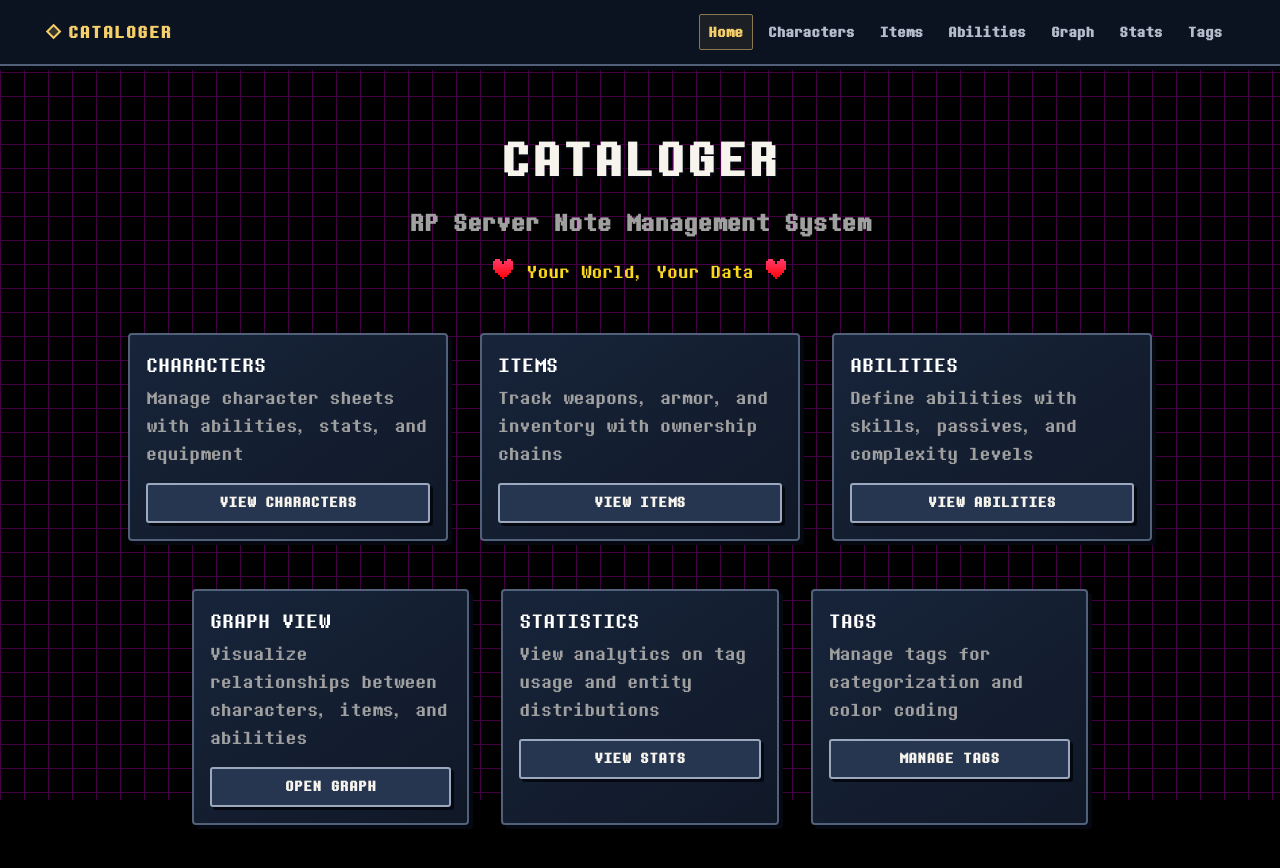
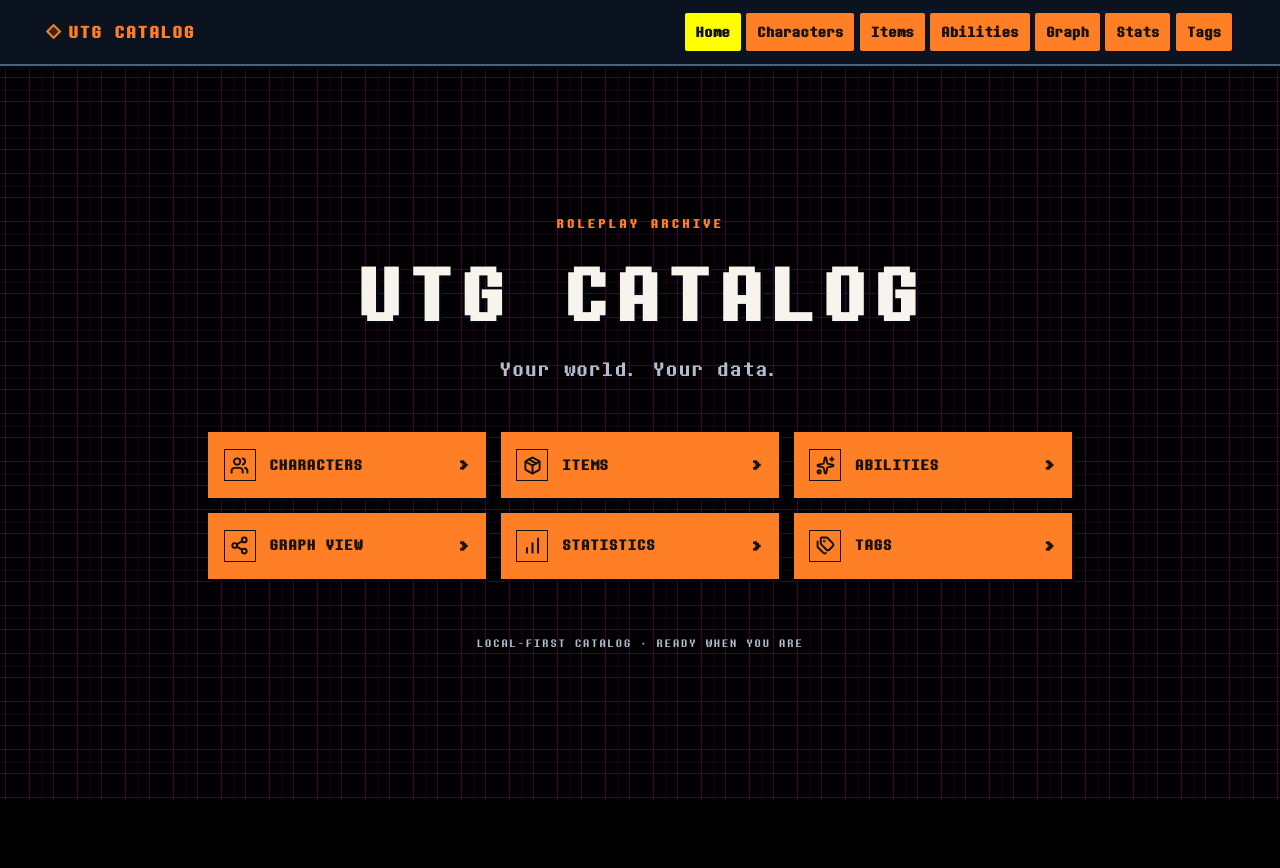
Before and after one commit to ShowtimeStudiosInc/utg-catalog, a Next.js app: page / in a window 1280 px wide. Shown: the top 868 px of the page. After the commit the page ends 800 px from the top, so only its background shows below. Built offline with nearby package versions, Linux system fonts and the light colour scheme.

Commit message:
Save uncommitted changes

```diff
--- a/electron.js
+++ b/electron.js
@@ -200,7 +200,7 @@ function waitForServer(child) {
         if (match) {
           finish(null, `http://127.0.0.1:${match[1]}`);
         } else if (line) {
-          console.log(`[Cataloger server] ${line}`);
+          console.log(`[UTG Catalog server] ${line}`);
         }
       }
     }
@@ -221,7 +221,7 @@ function waitForServer(child) {
     child.once('error', onError);
     child.once('exit', onExit);
     child.stderr.on('data', (chunk) => {
-      console.error(`[Cataloger server] ${chunk.toString().trimEnd()}`);
+      console.error(`[UTG Catalog server] ${chunk.toString().trimEnd()}`);
     });
   });
 }
@@ -230,10 +230,10 @@ async function waitForDevelopmentServer(child, port) {
   const url = `http://127.0.0.1:${port}`;
   const timeoutAt = Date.now() + startupTimeoutMs;
   child.stdout.on('data', (chunk) => {
-    console.log(`[Cataloger dev server] ${chunk.toString().trimEnd()}`);
+    console.log(`[UTG Catalog dev server] ${chunk.toString().trimEnd()}`);
   });
   child.stderr.on('data', (chunk) => {
-    console.error(`[Cataloger dev server] ${chunk.toString().trimEnd()}`);
+    console.error(`[UTG Catalog dev server] ${chunk.toString().trimEnd()}`);
   });
 
   while (Date.now() < timeoutAt) {
@@ -325,7 +325,7 @@ function createWindow() {
   });
 
   mainWindow.loadURL(appUrl).catch((error) => {
-    console.error('Failed to load Cataloger:', error);
+    console.error('Failed to load UTG Catalog:', error);
   });
 
   if (isDev) mainWindow.webContents.openDevTools();
@@ -335,7 +335,7 @@ function createTray() {
   if (process.platform !== 'win32' || !fs.existsSync(iconPath)) return;
 
   tray = new Tray(iconPath);
-  tray.setToolTip('RP Cataloger');
+  tray.setToolTip('UTG Catalog');
   tray.setContextMenu(
     Menu.buildFromTemplate([
       { label: 'Open App', click: () => mainWindow?.show() },
@@ -356,9 +356,9 @@ app.whenReady()
     createTray();
   })
   .catch((error) => {
-    console.error('Failed to start Cataloger:', error);
+    console.error('Failed to start UTG Catalog:', error);
     dialog.showErrorBox(
-      'Cataloger could not start',
+      'UTG Catalog could not start',
       `The application failed to initialize.\n\n${error.message}`,
     );
     app.quit();
--- a/package.json
+++ b/package.json
@@ -51,7 +51,7 @@
   },
   "build": {
     "appId": "com.cataloger.rpmanager",
-    "productName": "RP Cataloger",
+    "productName": "UTG Catalog",
     "directories": {
       "output": "dist"
     },
--- a/src/app/globals.css
+++ b/src/app/globals.css
@@ -16,12 +16,12 @@
   --panel-border: #52617a;
   --ink: #f6f4ed;
   --muted: #b5bdcc;
-  --gold: #f5cf69;
+  --accent: #ff7f27;
+  --accent-hover: #ffff00;
+  --accent-ink: #17120c;
   --soul: #ff647c;
-  --focus: #ffdc78;
+  --focus: #ffff00;
   --app-navigation-height: 66px;
-  --grid-near-offset: 0px;
-  --grid-far-offset: 0px;
 }
 
 * {
@@ -54,17 +54,29 @@ body * {
   z-index: -1;
   inset: 0;
   pointer-events: none;
+}
+
+.scroll-grid-background__layer {
+  position: absolute;
+  inset: 0;
+  background-repeat: repeat;
+  will-change: background-position;
+}
+
+.scroll-grid-background__layer--near {
   background-image:
     linear-gradient(#420042 1px, transparent 1px),
-    linear-gradient(90deg, #420042 1px, transparent 1px),
+    linear-gradient(90deg, #420042 1px, transparent 1px);
+  background-size: 24px 24px;
+  animation: grid-drift-near 26s linear infinite;
+}
+
+.scroll-grid-background__layer--far {
+  background-image:
     linear-gradient(#210021 1px, transparent 1px),
     linear-gradient(90deg, #210021 1px, transparent 1px);
-  background-size: 24px 24px, 24px 24px, 48px 48px, 48px 48px;
-  background-position:
-    var(--grid-near-offset) var(--grid-near-offset),
-    var(--grid-near-offset) var(--grid-near-offset),
-    var(--grid-far-offset) var(--grid-far-offset),
-    var(--grid-far-offset) var(--grid-far-offset);
+  background-size: 48px 48px;
+  animation: grid-drift-far 41s linear infinite;
 }
 
 h1,
@@ -92,7 +104,7 @@ a {
 }
 
 a:hover {
-  color: var(--gold);
+  color: var(--accent-hover);
 }
 
 button,
@@ -107,9 +119,34 @@ select {
   outline-offset: 3px;
 }
 
+button:not(:disabled),
+[role="button"]:not([aria-disabled="true"]),
+input[type="button"]:not(:disabled),
+input[type="submit"]:not(:disabled),
+input[type="reset"]:not(:disabled) {
+  border-color: var(--accent);
+  background-color: var(--accent);
+  color: var(--accent-ink);
+}
+
+button:not(:disabled):hover,
+[role="button"]:not([aria-disabled="true"]):hover,
+input[type="button"]:not(:disabled):hover,
+input[type="submit"]:not(:disabled):hover,
+input[type="reset"]:not(:disabled):hover,
+button:not(:disabled):focus-visible,
+[role="button"]:not([aria-disabled="true"]):focus-visible,
+input[type="button"]:not(:disabled):focus-visible,
+input[type="submit"]:not(:disabled):focus-visible,
+input[type="reset"]:not(:disabled):focus-visible {
+  border-color: var(--accent-hover);
+  background-color: var(--accent-hover);
+  color: #111111;
+}
+
 ::selection {
-  color: var(--night);
-  background: var(--gold);
+  color: #111111;
+  background: var(--accent-hover);
 }
 
 .min-h-screen {
@@ -118,11 +155,11 @@ select {
 
 .deltarune-button {
   min-height: 40px;
-  border: 2px solid #9ba8bd !important;
+  border: 2px solid var(--accent) !important;
   border-radius: 3px !important;
-  background: #263650 !important;
+  background: var(--accent) !important;
   box-shadow: 3px 3px 0 #050810;
-  color: var(--ink) !important;
+  color: var(--accent-ink) !important;
   font-family: "DTM Mono", monospace;
   font-size: 0.9rem !important;
   font-weight: 800;
@@ -135,19 +172,31 @@ select {
   cursor: not-allowed;
   opacity: 0.62;
   transform: none;
+  filter: grayscale(0.75);
 }
 
 .deltarune-button:hover:not(:disabled) {
   transform: translate(-1px, -1px);
-  border-color: var(--gold) !important;
-  background: #344a6d !important;
+  border-color: var(--accent-hover) !important;
+  background: var(--accent-hover) !important;
+  color: #111111 !important;
   box-shadow: 4px 4px 0 #050810;
 }
 
-.deltarune-button:focus-within {
+.deltarune-button:focus-visible {
   border-color: var(--focus) !important;
   outline: 3px solid var(--focus);
   outline-offset: 3px;
+  background: var(--accent-hover) !important;
+  color: #111111 !important;
+}
+
+button:disabled,
+input[type="button"]:disabled,
+input[type="submit"]:disabled,
+input[type="reset"]:disabled {
+  cursor: not-allowed;
+  filter: grayscale(0.75);
 }
 
 .deltarune-button:active:not(:disabled) {
@@ -165,8 +214,8 @@ select {
 }
 
 .deltarune-card:hover {
-  border-color: var(--gold) !important;
-  box-shadow: 4px 4px 0 #050810, 0 0 0 1px #f5cf6930;
+  border-color: var(--accent) !important;
+  box-shadow: 4px 4px 0 #050810, 0 0 0 1px #ff7f2730;
 }
 
 .deltarune-input {
@@ -220,8 +269,8 @@ select {
 
 [data-slot="select-item"]:hover,
 [data-slot="select-item"][data-highlighted] {
-  background: var(--panel-raised);
-  color: var(--gold);
+  background: var(--accent-hover);
+  color: #111111;
 }
 
 .soul-heart {
@@ -249,6 +298,110 @@ select {
   text-shadow: 0 2px 0 #050810, 2px 2px 0 #050810;
 }
 
+.home-page {
+  display: flex;
+  min-height: calc(100vh - var(--app-navigation-height));
+  align-items: center;
+}
+
+.home-page__content {
+  width: 100%;
+  max-width: 66rem;
+  padding-top: clamp(3rem, 9vh, 6rem);
+  padding-bottom: clamp(3rem, 9vh, 6rem);
+}
+
+.home-page__header {
+  margin: 0 auto clamp(2rem, 6vh, 3.5rem);
+  text-align: center;
+}
+
+.home-page__eyebrow {
+  margin-bottom: 0.9rem;
+  color: var(--accent);
+  font-size: 0.78rem;
+  font-weight: 800;
+  letter-spacing: 0.24em;
+}
+
+.home-page__title {
+  margin: 0;
+  color: var(--ink);
+  font-size: clamp(2.5rem, 7vw, 4.75rem);
+  letter-spacing: 0.08em;
+}
+
+.home-page__tagline {
+  margin-top: 0.9rem;
+  color: var(--muted);
+  font-size: clamp(1rem, 2.4vw, 1.25rem);
+  letter-spacing: 0.04em;
+}
+
+.destination-grid {
+  display: grid;
+  max-width: 54rem;
+  grid-template-columns: repeat(3, minmax(0, 1fr));
+  gap: 0.9rem;
+  margin: 0 auto;
+}
+
+.destination-button {
+  display: flex;
+  min-width: 0;
+  min-height: 4.15rem;
+  align-items: center;
+  gap: 0.85rem;
+  border: 2px solid var(--accent);
+  background: var(--accent);
+  box-shadow: 3px 3px 0 #050810;
+  color: var(--accent-ink);
+  padding: 0.75rem 0.85rem;
+  font-size: 0.92rem;
+  font-weight: 900;
+  letter-spacing: 0.035em;
+  text-decoration: none;
+  transition: transform 120ms ease, background-color 120ms ease, border-color 120ms ease;
+  animation: destination-enter 360ms both;
+}
+
+.destination-button:hover,
+.destination-button:focus-visible {
+  transform: translate(-1px, -1px);
+  border-color: var(--accent-hover);
+  background: var(--accent-hover);
+  color: #111111;
+  box-shadow: 4px 4px 0 #050810;
+}
+
+.destination-button__icon {
+  display: grid;
+  width: 2rem;
+  height: 2rem;
+  flex: 0 0 auto;
+  place-items: center;
+  border: 1px solid currentColor;
+}
+
+.destination-button__arrow {
+  margin-left: auto;
+  font-size: 1.4rem;
+  line-height: 1;
+}
+
+.home-page__footer {
+  margin: clamp(2.5rem, 7vh, 4rem) 0 0;
+  color: #b5bdcc;
+  font-size: 0.7rem;
+  letter-spacing: 0.13em;
+  text-align: center;
+}
+
+@keyframes destination-enter {
+  from { opacity: 0; transform: translateY(7px); }
+  to { opacity: 1; transform: translateY(0); }
+}
+
 .pixel-border {
   image-rendering: pixelated;
 }
@@ -272,7 +425,7 @@ select {
   flex: 0 0 auto;
   align-items: center;
   gap: 0.55rem;
-  color: var(--gold);
+  color: var(--accent);
   font-weight: 900;
   letter-spacing: 0.08em;
   text-decoration: none;
@@ -282,17 +435,17 @@ select {
   width: 0.7rem;
   height: 0.7rem;
   border: 2px solid currentColor;
-  background: #f5cf6930;
+  background: #ff7f2730;
   content: "";
   transform: rotate(45deg);
 }
 
 .app-navigation__back {
   flex: 0 0 auto;
-  border: 1px solid #63728a;
+  border: 2px solid var(--accent);
   border-radius: 2px;
-  background: #18243a;
-  color: var(--ink);
+  background: var(--accent);
+  color: var(--accent-ink);
   cursor: pointer;
   font-weight: 700;
   padding: 0.35rem 0.65rem;
@@ -300,8 +453,9 @@ select {
 }
 
 .app-navigation__back:hover {
-  border-color: var(--gold);
-  color: var(--gold);
+  border-color: var(--accent-hover);
+  background: var(--accent-hover);
+  color: #111111;
 }
 
 .app-navigation__links {
@@ -315,9 +469,10 @@ select {
 }
 
 .app-navigation__link {
-  border: 1px solid transparent;
+  border: 2px solid var(--accent);
   border-radius: 2px;
-  color: var(--muted);
+  background: var(--accent);
+  color: var(--accent-ink);
   font-size: 0.9rem;
   font-weight: 700;
   padding: 0.35rem 0.55rem;
@@ -327,9 +482,9 @@ select {
 
 .app-navigation__link:hover,
 .app-navigation__link[aria-current="page"] {
-  border-color: #8b7750;
-  background: #f5cf6912;
-  color: var(--gold);
+  border-color: var(--accent-hover);
+  background: var(--accent-hover);
+  color: #111111;
 }
 
 .tag-emoji {
@@ -364,13 +519,13 @@ select {
 
 .emoji-picker-option:hover,
 .emoji-picker-option[aria-pressed="true"] {
-  border-color: var(--gold);
-  background: #f5cf6912;
-  color: var(--ink);
+  border-color: var(--accent-hover);
+  background: var(--accent-hover);
+  color: #111111;
 }
 
 .emoji-picker-option[aria-pressed="true"] {
-  box-shadow: inset 0 0 0 1px #f5cf6940;
+  box-shadow: inset 0 0 0 1px #ff7f2780;
 }
 
 .emoji-picker-option img {
@@ -414,9 +569,9 @@ select {
 }
 
 .emoji-picker-error button {
-  border: 1px solid #ff9aa4;
-  background: transparent;
-  color: #ffb0b8;
+  border: 1px solid var(--accent);
+  background: var(--accent);
+  color: var(--accent-ink);
   cursor: pointer;
   font-size: 0.75rem;
   font-weight: 800;
@@ -424,7 +579,9 @@ select {
 }
 
 .emoji-picker-error button:hover {
-  background: #ff9aa41a;
+  border-color: var(--accent-hover);
+  background: var(--accent-hover);
+  color: #111111;
 }
 
 .skip-to-content {
@@ -434,14 +591,17 @@ select {
   left: 0.5rem;
   padding: 0.65rem 0.85rem;
   transform: translateY(-160%);
-  border: 2px solid var(--gold);
+  border: 2px solid var(--accent);
   background: var(--panel);
-  color: var(--ink);
+  color: var(--accent);
   font-weight: 800;
 }
 
 .skip-to-content:focus {
   transform: translateY(0);
+  border-color: var(--accent-hover);
+  background: var(--accent-hover);
+  color: #111111;
 }
 
 .tags-page__heading {
@@ -494,7 +654,7 @@ select {
 }
 
 .page-state__mark {
-  color: var(--gold);
+  color: var(--accent);
   font-size: 1.5rem;
   font-weight: 900;
   margin-bottom: 0.35rem;
@@ -537,7 +697,15 @@ select {
 }
 
 ::-webkit-scrollbar-thumb:hover {
-  background: var(--gold);
+  background: var(--accent-hover);
+}
+
+@keyframes grid-drift-near {
+  to { background-position: 24px 24px, 24px 24px; }
+}
+
+@keyframes grid-drift-far {
+  to { background-position: -48px -48px, -48px -48px; }
 }
 
 @keyframes heartbeat {
@@ -546,6 +714,23 @@ select {
 }
 
 @media (max-width: 700px) {
+  .destination-grid {
+    max-width: 32rem;
+    grid-template-columns: repeat(2, minmax(0, 1fr));
+  }
+
+  .destination-button {
+    min-height: 3.75rem;
+    gap: 0.6rem;
+    padding: 0.65rem;
+    font-size: 0.76rem;
+  }
+
+  .destination-button__icon {
+    width: 1.75rem;
+    height: 1.75rem;
+  }
+
   .app-navigation {
     display: grid;
     grid-template-columns: minmax(0, 1fr) auto;
@@ -579,6 +764,12 @@ select {
   }
 }
 
+@media (max-width: 420px) {
+  .destination-grid {
+    grid-template-columns: minmax(0, 1fr);
+  }
+}
+
 @media (max-width: 360px) {
   :root {
     --app-navigation-height: 188px;
@@ -594,4 +785,9 @@ select {
     animation-iteration-count: 1 !important;
     transition-duration: 0.01ms !important;
   }
+
+  .scroll-grid-background__layer--near,
+  .scroll-grid-background__layer--far {
+    animation: none;
+  }
 }
--- a/src/app/layout.tsx
+++ b/src/app/layout.tsx
@@ -5,7 +5,7 @@ import { AppNavigation } from "@/components/app-navigation";
 import { ScrollGridBackground } from "@/components/scroll-grid-background";
 
 export const metadata: Metadata = {
-  title: "Cataloger | RP Archive",
+  title: "UTG Catalog",
   description: "Visual note-taking application for roleplay server management",
 };
 
--- a/src/app/page.tsx
+++ b/src/app/page.tsx
@@ -1,119 +1,50 @@
 import Link from "next/link";
-import { Button } from "@/components/ui/button";
-import { Card, CardContent, CardDescription, CardHeader, CardTitle } from "@/components/ui/card";
+import {
+  ChartNoAxesColumnIncreasing,
+  Package,
+  Share2,
+  Sparkles,
+  Tags,
+  Users,
+} from "lucide-react";
+
+const destinations = [
+  { label: "CHARACTERS", href: "/characters", icon: Users },
+  { label: "ITEMS", href: "/items", icon: Package },
+  { label: "ABILITIES", href: "/abilities", icon: Sparkles },
+  { label: "GRAPH VIEW", href: "/graph", icon: Share2 },
+  { label: "STATISTICS", href: "/stats", icon: ChartNoAxesColumnIncreasing },
+  { label: "TAGS", href: "/tags", icon: Tags },
+];
 
 export default function Home() {
   return (
-    <div className="min-h-screen bg-[#1a1a2e] pixel-border">
-      <div className="container mx-auto px-4 py-16">
-        <div className="text-center mb-12">
-          <h1 className="text-4xl md:text-5xl text-white mb-4 retro-glow">CATALOGER</h1>
-          <p className="text-2xl text-[#a0a0a0] font-bold">RP Server Note Management System</p>
-          <div className="mt-4 text-[#f9d71c] text-lg">
-            <span className="soul-heart" aria-hidden="true" /> Your World, Your Data{" "}
-            <span className="soul-heart" aria-hidden="true" />
-          </div>
-        </div>
+    <div className="home-page min-h-screen">
+      <div className="home-page__content container mx-auto px-4 py-16">
+        <header className="home-page__header">
+          <p className="home-page__eyebrow">ROLEPLAY ARCHIVE</p>
+          <h1 className="home-page__title retro-glow">UTG CATALOG</h1>
+          <p className="home-page__tagline">Your world. Your data.</p>
+        </header>
 
-        <div className="grid md:grid-cols-3 gap-8 max-w-5xl mx-auto">
-          <Card className="deltarune-card cursor-pointer h-full">
-            <CardHeader>
-              <CardTitle className="text-white text-xl">CHARACTERS</CardTitle>
-              <CardDescription className="text-[#a0a0a0] text-lg">
-                Manage character sheets with abilities, stats, and equipment
-              </CardDescription>
-            </CardHeader>
-            <CardContent>
-              <Link href="/characters">
-                <Button className="w-full deltarune-button text-white">
-                  VIEW CHARACTERS
-                </Button>
-              </Link>
-            </CardContent>
-          </Card>
+        <nav className="destination-grid" aria-label="Catalog destinations">
+          {destinations.map(({ label, href, icon: Icon }, index) => (
+            <Link
+              key={href}
+              className="destination-button"
+              href={href}
+              style={{ animationDelay: `${index * 70}ms` }}
+            >
+              <span className="destination-button__icon" aria-hidden="true">
+                <Icon size={19} strokeWidth={2.5} />
+              </span>
+              <span>{label}</span>
+              <span className="destination-button__arrow" aria-hidden="true">›</span>
+            </Link>
+          ))}
+        </nav>
 
-          <Card className="deltarune-card cursor-pointer h-full">
-            <CardHeader>
-              <CardTitle className="text-white text-xl">ITEMS</CardTitle>
-              <CardDescription className="text-[#a0a0a0] text-lg">
-                Track weapons, armor, and inventory with ownership chains
-              </CardDescription>
-            </CardHeader>
-            <CardContent>
-              <Link href="/items">
-                <Button className="w-full deltarune-button text-white">
-                  VIEW ITEMS
-                </Button>
-              </Link>
-            </CardContent>
-          </Card>
-
-          <Card className="deltarune-card cursor-pointer h-full">
-            <CardHeader>
-              <CardTitle className="text-white text-xl">ABILITIES</CardTitle>
-              <CardDescription className="text-[#a0a0a0] text-lg">
-                Define abilities with skills, passives, and complexity levels
-              </CardDescription>
-            </CardHeader>
-            <CardContent>
-              <Link href="/abilities">
-                <Button className="w-full deltarune-button text-white">
-                  VIEW ABILITIES
-                </Button>
-              </Link>
-            </CardContent>
-          </Card>
-        </div>
-
-        <div className="mt-12 grid md:grid-cols-3 gap-8 max-w-4xl mx-auto">
-          <Card className="deltarune-card cursor-pointer h-full">
-            <CardHeader>
-              <CardTitle className="text-white text-xl">GRAPH VIEW</CardTitle>
-              <CardDescription className="text-[#a0a0a0] text-lg">
-                Visualize relationships between characters, items, and abilities
-              </CardDescription>
-            </CardHeader>
-            <CardContent>
-              <Link href="/graph">
-                <Button className="w-full deltarune-button text-white">
-                  OPEN GRAPH
-                </Button>
-              </Link>
-            </CardContent>
-          </Card>
-
-          <Card className="deltarune-card cursor-pointer h-full">
-            <CardHeader>
-              <CardTitle className="text-white text-xl">STATISTICS</CardTitle>
-              <CardDescription className="text-[#a0a0a0] text-lg">
-                View analytics on tag usage and entity distributions
-              </CardDescription>
-            </CardHeader>
-            <CardContent>
-              <Link href="/stats">
-                <Button className="w-full deltarune-button text-white">
-                  VIEW STATS
-                </Button>
-              </Link>
-            </CardContent>
-          </Card>
-
-          <Card className="deltarune-card cursor-pointer h-full">
-            <CardHeader>
-              <CardTitle className="text-white text-xl">TAGS</CardTitle>
-              <CardDescription className="text-[#a0a0a0] text-lg">
-                Manage tags for categorization and color coding
-              </CardDescription>
-            </CardHeader>
-            <CardContent>
-              <Link href="/tags">
-                <Button className="w-full deltarune-button text-white">
-                  MANAGE TAGS
-                </Button>
-              </Link>
-            </CardContent>
-          </Card>
-        </div>
+        <p className="home-page__footer">LOCAL-FIRST CATALOG · READY WHEN YOU ARE</p>
       </div>
     </div>
   );
--- a/src/components/app-navigation.tsx
+++ b/src/components/app-navigation.tsx
@@ -47,8 +47,8 @@ export function AppNavigation() {
           ← Back
         </button>
       )}
-      <Link className="app-navigation__brand" href="/" aria-label="Cataloger home">
-        CATALOGER
+      <Link className="app-navigation__brand" href="/" aria-label="UTG Catalog home">
+        UTG CATALOG
       </Link>
       <nav className="app-navigation__links" aria-label="Main navigation">
         {sections.map(([label, href]) => (
--- a/src/components/scroll-grid-background.tsx
+++ b/src/components/scroll-grid-background.tsx
@@ -1,34 +1,8 @@
-"use client";
-
-import { useEffect } from "react";
-
 export function ScrollGridBackground() {
-  useEffect(() => {
-    const root = document.documentElement;
-    const reducedMotion = window.matchMedia("(prefers-reduced-motion: reduce)");
-    let animationFrame = 0;
-
-    function updateGridPosition() {
-      cancelAnimationFrame(animationFrame);
-      animationFrame = requestAnimationFrame(() => {
-        const offset = reducedMotion.matches ? 0 : window.scrollY * 0.16;
-        root.style.setProperty("--grid-near-offset", `${offset}px`);
-        root.style.setProperty("--grid-far-offset", `${-offset}px`);
-      });
-    }
-
-    updateGridPosition();
-    window.addEventListener("scroll", updateGridPosition, { passive: true });
-    reducedMotion.addEventListener("change", updateGridPosition);
-
-    return () => {
-      cancelAnimationFrame(animationFrame);
-      window.removeEventListener("scroll", updateGridPosition);
-      reducedMotion.removeEventListener("change", updateGridPosition);
-      root.style.removeProperty("--grid-near-offset");
-      root.style.removeProperty("--grid-far-offset");
-    };
-  }, []);
-
-  return <div className="scroll-grid-background" aria-hidden="true" />;
+  return (
+    <div className="scroll-grid-background" aria-hidden="true">
+      <div className="scroll-grid-background__layer scroll-grid-background__layer--near" />
+      <div className="scroll-grid-background__layer scroll-grid-background__layer--far" />
+    </div>
+  );
 }
```
Also changed, not shown: 1 other file (tests, documents, lock files or other folders).
